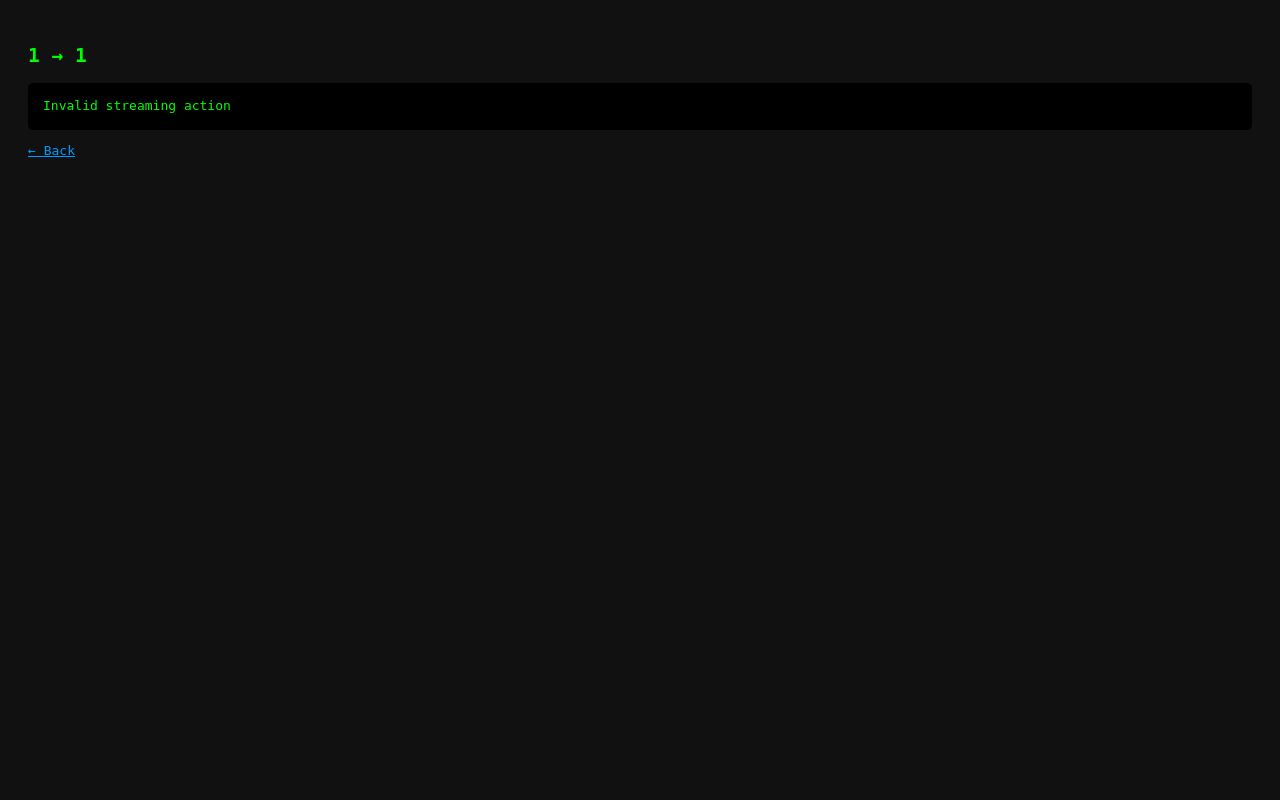
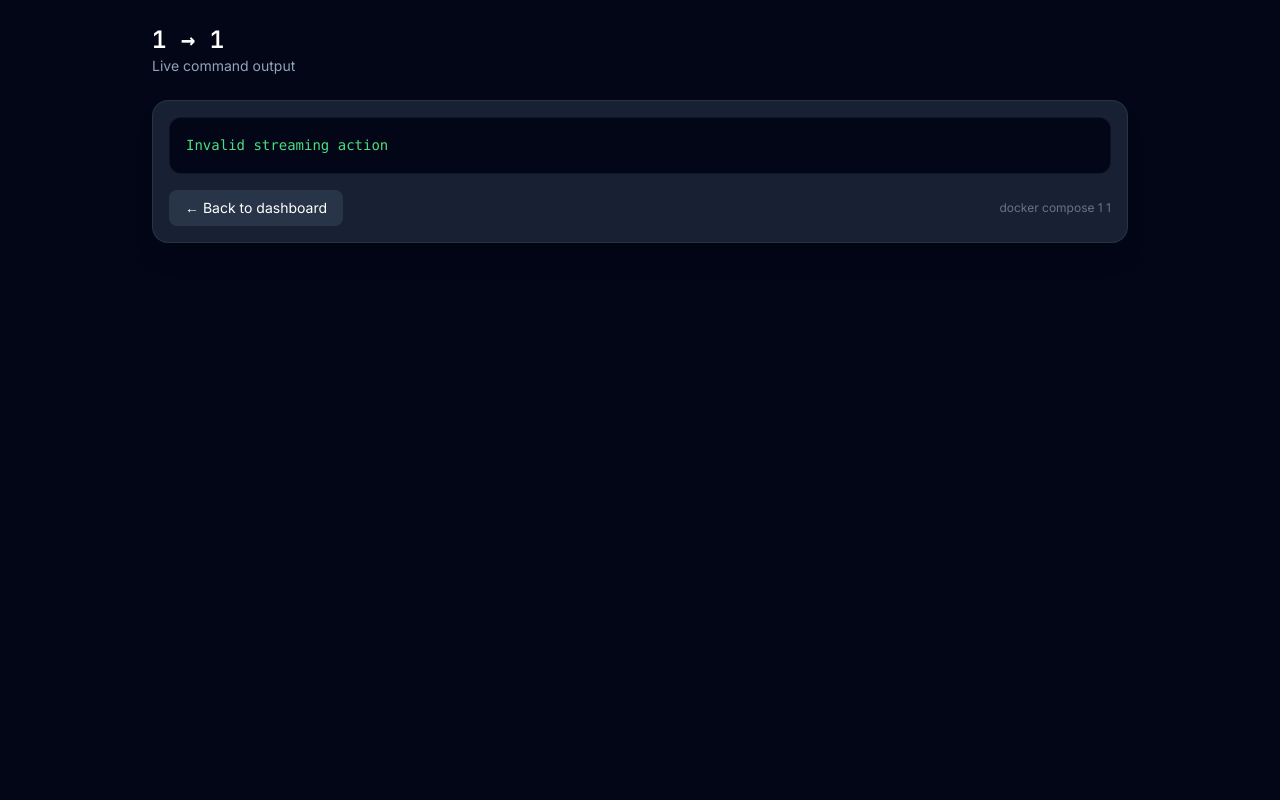
Before and after one commit to oODANIYALOo/out-door, a Django app: page /stream/1/1/ in a window 1280 px wide. Run offline with Django 5.2, Linux system fonts and the light colour scheme; some libraries are stand-ins or nearby versions.

Commit message:
adding some front

```diff
--- a/web/core/docker_compose_manager/templates/output.html
+++ b/web/core/docker_compose_manager/templates/output.html
@@ -1,27 +1,65 @@
-<!DOCTYPE html>
-<html lang="en">
+<!doctype html>
+<html lang="en" class="h-full">
 <head>
     <meta charset="UTF-8">
+    <meta name="viewport" content="width=device-width, initial-scale=1.0">
     <title>{{ action|title }} - {{ project }}</title>
+
+    <script src="https://cdn.tailwindcss.com/3.4.17"></script>
+
+    <link href="https://fonts.googleapis.com/css2?family=JetBrains+Mono:wght@400;600&family=Inter:wght@400;600&display=swap" rel="stylesheet">
+
     <style>
-        body { background: #111; color: #0f0; font-family: monospace; padding: 20px; }
-        pre {
-            background: #000;
-            padding: 15px;
-            border-radius: 5px;
-            white-space: pre-wrap;
-            line-height: 1.3;
+        * { font-family: 'Inter', sans-serif; }
+        .mono { font-family: 'JetBrains Mono', monospace; }
+
+        .glass {
+            background: rgba(30,41,59,.8);
+            backdrop-filter: blur(12px);
+            border: 1px solid rgba(255,255,255,.08);
         }
-        a { color: #09f; }
+
+        .terminal {
+            background: #020617;
+            border: 1px solid rgba(255,255,255,.06);
+        }
     </style>
 </head>
-<body>
 
-<h2>{{ action|upper }} → {{ project }}</h2>
+<body class="bg-slate-950 text-white min-h-full">
 
-<pre>{{ output }}</pre>
+<div class="max-w-5xl mx-auto p-6">
 
-<p><a href="{% url 'docker_compose_manager:dashboard' %}">← Back</a></p>
+    <!-- HEADER -->
+    <header class="mb-6">
+        <h1 class="text-2xl font-semibold mono">
+            {{ action|upper }} → {{ project }}
+        </h1>
+        <p class="text-slate-400 text-sm">Live command output</p>
+    </header>
+
+    <!-- OUTPUT CARD -->
+    <div class="glass rounded-2xl p-4 shadow-xl">
+
+        <div class="terminal mono text-sm rounded-xl p-4 overflow-auto max-h-[70vh]">
+            <pre class="whitespace-pre-wrap leading-relaxed text-green-400">{{ output }}</pre>
+        </div>
+
+        <!-- FOOTER -->
+        <div class="mt-4 flex justify-between items-center">
+            <a href="{% url 'docker_compose_manager:dashboard' %}"
+               class="px-4 py-2 rounded-lg bg-slate-700/60 hover:bg-slate-700 transition text-sm">
+                ← Back to dashboard
+            </a>
+
+            <span class="text-xs text-slate-500">
+                docker compose {{ action }} {{ project }}
+            </span>
+        </div>
+
+    </div>
+
+</div>
 
 </body>
 </html>
```
Also changed, not shown: web/core/docker_compose_manager/templates/dashboard.html (+106 -39 lines).
